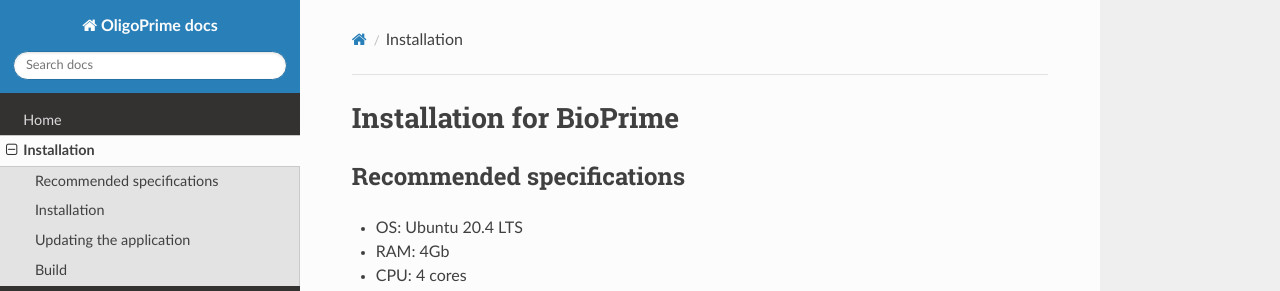
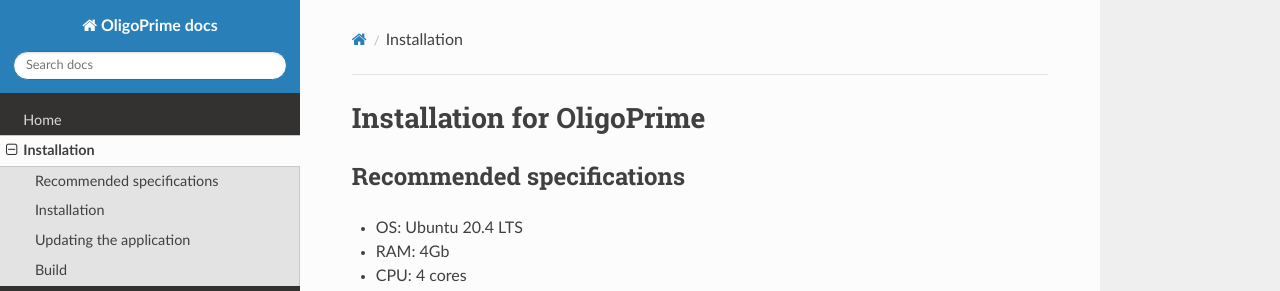
Before and after one commit to Bio-Prime/documentation, an MkDocs documentation site: the page built from docs/installation.md, in a window 1280 px wide and 900 px high. Shown: the top 291 px of the window. Built offline with MkDocs 1.6.1, drawn with Linux system fonts in a browser that asks for light colours; nearby versions of some CDN libraries; old or Windows-style settings are respelled for this version of MkDocs.

Commit message:
Update installation.md

```diff
--- a/docs/installation.md
+++ b/docs/installation.md
@@ -1,4 +1,4 @@
-# Installation for BioPrime
+# Installation for OligoPrime
 
 ## Recommended specifications
 
```
